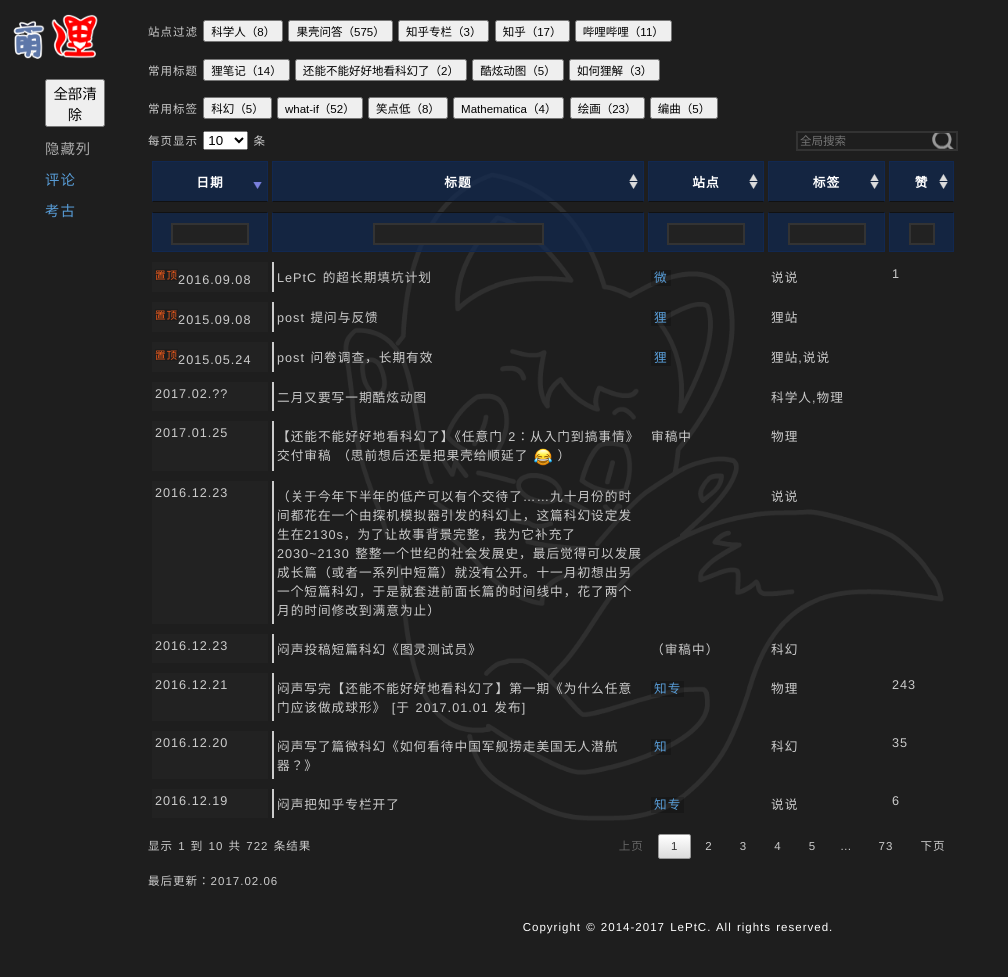
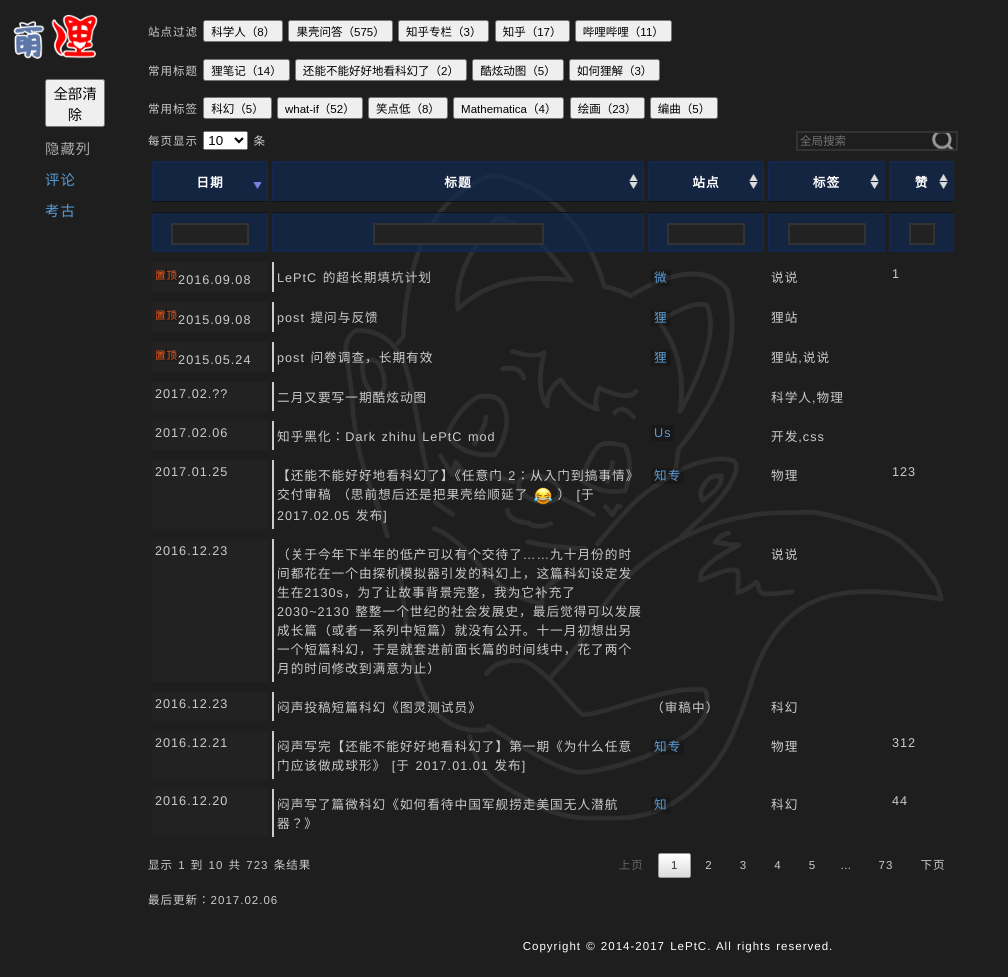
Before and after one commit to LePtC/LePtC.github.io, a Jekyll site: the page built from index.html, in a window 1280 px wide and 977 px high. Shown: the whole window, without its empty margins (0-1008 px from the left). Built offline with Jekyll 4.4.1, drawn with Linux system fonts in a browser that asks for light colours; Markdown is read by kramdown in place of the engine named in the settings; comment, search, counter and statistics services are not loaded.

Commit message:
update index

```diff
--- a/index.html
+++ b/index.html
@@ -205,10 +205,15 @@
 <td></td>
 <td>科学人,物理</td><td></td></tr>
 
+<tr><td>2017.02.06</td>
+  <td>知乎黑化：Dark zhihu LePtC mod</td>
+<td><a href="https://userstyles.org/styles/138553/dark-zhihu-leptc-mod">Us</a></td>
+<td>开发,css</td><td></td></tr>
+
 <tr><td>2017.01.25</td>
-  <td>【还能不能好好地看科幻了】《任意门 2：从入门到搞事情》交付审稿 （思前想后还是把果壳给顺延了 <img src="img/xcry.png" alt="[笑 cry]"> ）</td>
-<td>审稿中</td>
-<td>物理</td><td></td></tr>
+  <td>【还能不能好好地看科幻了】《任意门 2：从入门到搞事情》交付审稿 （思前想后还是把果壳给顺延了 <img src="img/xcry.png" alt="[笑 cry]"> ） [于 2017.02.05 发布]</td>
+<td><a href="https://zhuanlan.zhihu.com/p/25007736">知专</a></td>
+<td>物理</td><td>123</td></tr>
 
 <tr><td>2016.12.23</td>
   <td>（关于今年下半年的低产可以有个交待了……九十月份的时间都花在一个由探机模拟器引发的科幻上，这篇科幻设定发生在2130s，为了让故事背景完整，我为它补充了 2030~2130 整整一个世纪的社会发展史，最后觉得可以发展成长篇（或者一系列中短篇）就没有公开。十一月初想出另一个短篇科幻，于是就套进前面长篇的时间线中，花了两个月的时间修改到满意为止）</td>
@@ -223,17 +228,17 @@
 <tr><td>2016.12.21</td>
   <td>闷声写完【还能不能好好地看科幻了】第一期《为什么任意门应该做成球形》 [于 2017.01.01 发布]</td>
 <td><a href="https://zhuanlan.zhihu.com/p/24485060">知专</a></td>
-<td>物理</td><td>243</td></tr>
+<td>物理</td><td>312</td></tr>
 
 <tr><td>2016.12.20</td>
   <td>闷声写了篇微科幻《如何看待中国军舰捞走美国无人潜航器？》</td>
 <td><a href="https://www.zhihu.com/question/53723045/answer/136717119">知</a></td>
-<td>科幻</td><td>35</td></tr>
+<td>科幻</td><td>44</td></tr>
 
 <tr><td>2016.12.19</td>
   <td>闷声把知乎专栏开了</td>
 <td><a href="https://zhuanlan.zhihu.com/p/24108839">知专</a></td>
-<td>说说</td><td>6</td></tr>
+<td>说说</td><td>11</td></tr>
 
 <tr><td>2016.12.06</td>
   <td>实现 javascript 关键词注入和 url 传关键词功能（已知 bug：无法注入全局搜索<!-- 还有无法先降序，Edge浏览器tfoot不置顶 -->），数据库收录知乎回答</td>
```
